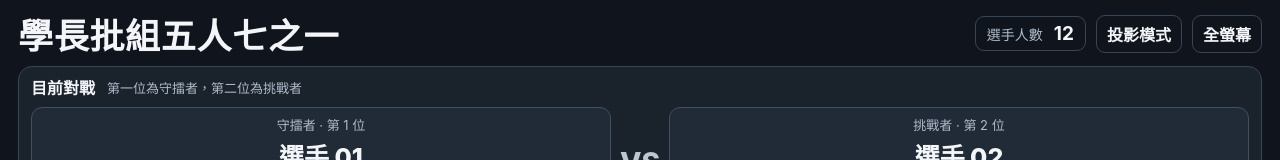
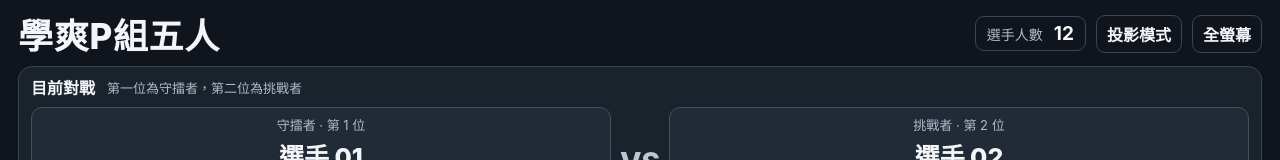
Before and after one commit to nhctaipei-code/noblecare-care-toolkit, a plain HTML site: page 7-to-smoke/index.html in a window 1280 px wide. Shown: the top 160 px of the page. Drawn offline with Linux system fonts and the light colour scheme.

Commit message:
Correct scoreboard title to 學爽P組五人

```diff
--- a/7-to-smoke/index.html
+++ b/7-to-smoke/index.html
@@ -4,7 +4,7 @@
 <meta charset="utf-8">
 <meta name="viewport" content="width=device-width, initial-scale=1, viewport-fit=cover">
 <meta name="theme-color" content="#10151d">
-<title>學長批組五人七之一｜計分板</title>
+<title>學爽P組五人｜計分板</title>
 <style>
 :root{color-scheme:dark;--bg:#10151d;--panel:#1a222c;--panel2:#202b37;--line:#384554;--text:#f3f5f8;--muted:#aebaca;--accent:#68d6c7;--accentbg:rgba(104,214,199,.12);--orange:#efbf71;--danger:#ec9191}
 *{box-sizing:border-box}
@@ -88,7 +88,7 @@ button:focus-visible,input:focus-visible{outline:3px solid var(--accent);outline
 <body>
 <div class="wrap" id="app">
   <header class="header">
-    <div class="heading"><h1>學長批組五人七之一</h1></div>
+    <div class="heading"><h1>學爽P組五人</h1></div>
     <div class="header-right"><div class="count-pill">選手人數 <strong id="total">12</strong></div><button id="viewBtn" class="btn outline">投影模式</button><button id="fullBtn" class="btn outline">全螢幕</button></div>
   </header>
   <div class="champion" id="champion" role="status" aria-live="polite"></div>
```
